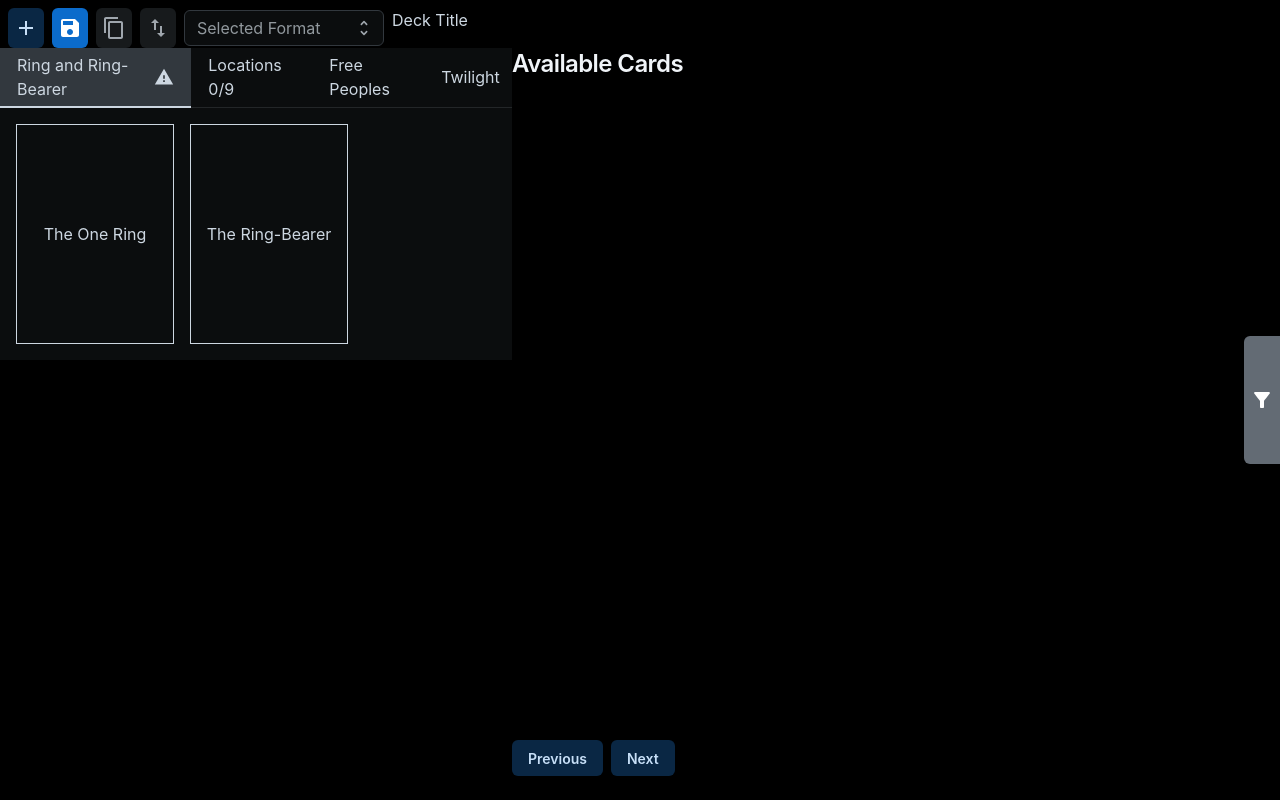
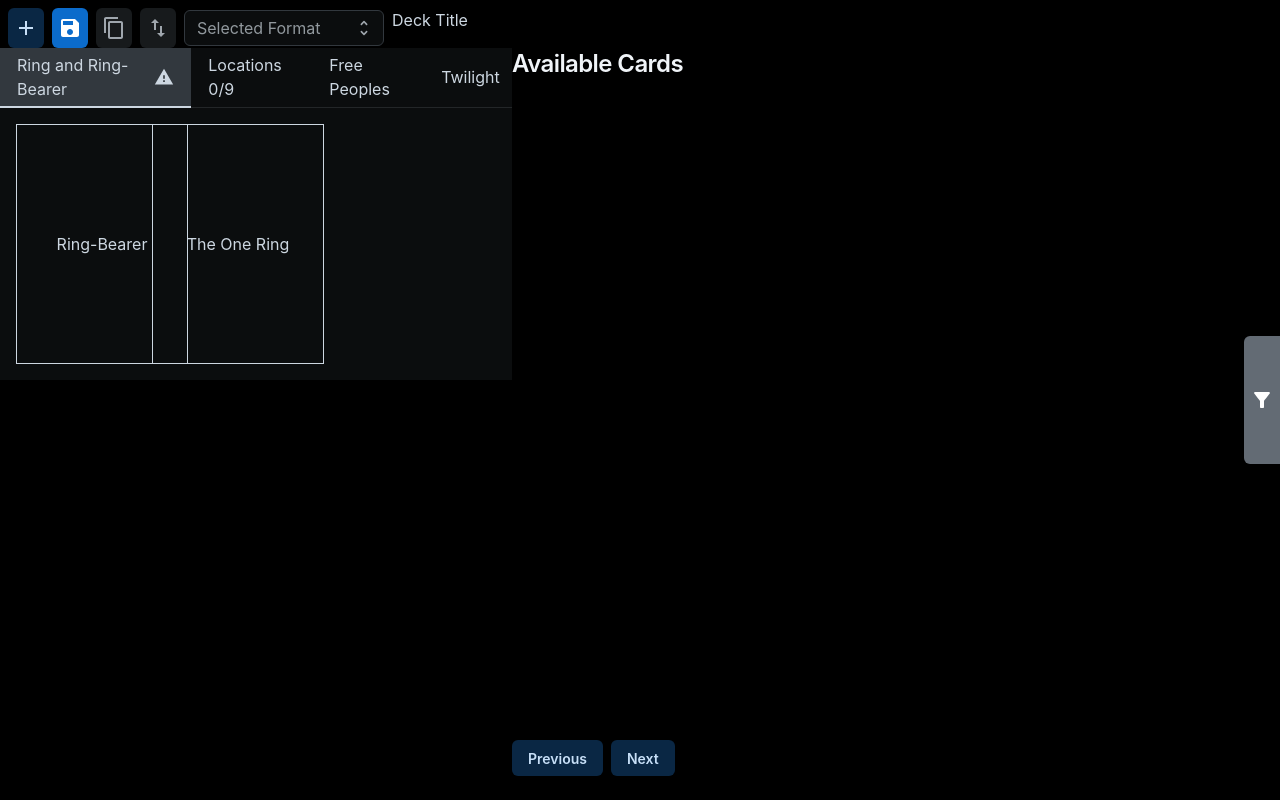
Before and after one commit to nheinbaugh/gemp-lotr-ui, a React (Vite) app: page /decks/new in a window 1280 px wide. Built offline with nearby package versions, Linux system fonts and the light colour scheme.

Commit message:
updated the site and required ones. Time for real work

```diff
--- a/src/common/types/LotrLocations/lotr-location-functions.ts
+++ b/src/common/types/LotrLocations/lotr-location-functions.ts
@@ -1,13 +1,13 @@
 import { LotrLocations } from './lotr-locations.type';
 
 export const createDefaultLocations = (): LotrLocations => ({
-  siteOne: '',
-  siteTwo: '',
-  siteThree: '',
-  siteFour: '',
-  siteFive: '',
-  siteSix: '',
-  siteSeven: '',
-  siteEight: '',
-  siteNine: '',
+  1: '',
+  2: '',
+  3: '',
+  4: '',
+  5: '',
+  6: '',
+  7: '',
+  8: '',
+  9: '',
 });
--- a/src/pages/DeckBuilder/modules/DeckSections/DeckSections.tsx
+++ b/src/pages/DeckBuilder/modules/DeckSections/DeckSections.tsx
@@ -3,7 +3,8 @@
 import { Warning } from '@mui/icons-material';
 import { Deck } from '../../../../common/types/Deck';
 import PlaceholderCard from '../../../../common/components/PlaceholderCard/PlaceholderCard';
-import SiteSection from './components/SiteSectionTab';
+import LocationDeckSection from './components/LocationDeckSection/LocationDeckSection';
+import RingBearerDeckSection from './components/RingBearerDeckSection';
 
 type DeckbuilderProps = {
   currentDeck: Deck;
@@ -47,24 +48,16 @@
           <Tab>Twilight</Tab>
         </TabList>
         <TabPanel value={0}>
-          <Grid display="flex" direction="row" gap="1rem">
-            <PlaceholderCard
-              blueprintId={deck.ringId}
-              placeholder="The One Ring"
-              onSelect={() => filterRequest('ring')}
-            />
-
-            <PlaceholderCard
-              blueprintId={deck.ringbearerId}
-              placeholder="The Ring-Bearer"
-              onSelect={() => filterRequest('ring-bearer')}
-            />
-          </Grid>
+          <RingBearerDeckSection
+            ring={deck.ringId ?? ''}
+            ringBearer={deck.ringbearerId ?? ''}
+            updateFilter={filterRequest}
+          />
         </TabPanel>
         <TabPanel value={1}>
-          <SiteSection
+          <LocationDeckSection
             updateFilteredSites={(siteFilter) =>
-              filterRequest('site', siteFilter.toString())
+              filterRequest('site', siteFilter)
             }
             selectedSites={deck.locations}
           />
--- /dev/null
+++ b/src/pages/DeckBuilder/modules/DeckSections/components/DeckSectionTemplate.tsx
@@ -0,0 +1,35 @@
+import { Grid } from '@mui/joy';
+import PlaceholderCard from '../../../../../common/components/PlaceholderCard/PlaceholderCard';
+import { FilterableDeckSection } from '../types/filterable-deck-section.interface';
+
+interface DeckSectionProps {
+  sections: FilterableDeckSection[];
+  onSectionChange: (section: string) => void;
+}
+
+const getDefaultDeckSectionProps = (): DeckSectionProps => ({
+  sections: [],
+  onSectionChange: () => {},
+});
+
+export default function DeckSectionTemplate(
+  props: DeckSectionProps = getDefaultDeckSectionProps()
+) {
+  const { onSectionChange, sections } = props;
+
+  return (
+    <Grid gap="1rem" container>
+      {(sections ?? []).map((section) => (
+        <Grid md={3} key={section.placeholder}>
+          <PlaceholderCard
+            placeholder={section.placeholder}
+            blueprintId={section.cardId}
+            vertical={section.isVertical}
+            height={section.isVertical ? 240 : 180}
+            onSelect={() => onSectionChange(section.filterName)}
+          />
+        </Grid>
+      ))}
+    </Grid>
+  );
+}
--- /dev/null
+++ b/src/pages/DeckBuilder/modules/DeckSections/components/LocationDeckSection/LocationDeckSection.tsx
@@ -0,0 +1,39 @@
+import { useEffect, useState } from 'react';
+import { LotrLocations } from '../../../../../../common/types/LotrLocations/lotr-locations.type';
+import DeckSectionTemplate from '../DeckSectionTemplate';
+import { FilterableDeckSection } from '../../types/filterable-deck-section.interface';
+import { formatSiteSelections } from './format-site-selections.functions';
+import { getSelectedSiteSectionMappings } from './selected-site-sections';
+
+type LocationDeckSectionProps = {
+  selectedSites: LotrLocations;
+  updateFilteredSites: (siteName: string) => void;
+};
+
+export default function LocationDeckSection(props: LocationDeckSectionProps) {
+  const { updateFilteredSites, selectedSites } = props;
+
+  const [formattedSelections, setFormattedSelections] = useState<
+    FilterableDeckSection[]
+  >([]);
+
+  useEffect(() => {
+    setFormattedSelections(formatSiteSelections(selectedSites));
+  }, [selectedSites, setFormattedSelections]);
+
+  const doSelectionChanged = (section: string) => {
+    const match = getSelectedSiteSectionMappings().find(
+      (l) => l.filterName === section
+    );
+    if (!match) {
+      return;
+    }
+    updateFilteredSites(match.filterName.toString());
+  };
+  return (
+    <DeckSectionTemplate
+      sections={formattedSelections}
+      onSectionChange={doSelectionChanged}
+    />
+  );
+}
--- /dev/null
+++ b/src/pages/DeckBuilder/modules/DeckSections/components/LocationDeckSection/format-site-selections.functions.ts
@@ -0,0 +1,18 @@
+import {
+  LotrLocationNames,
+  LotrLocations,
+} from '../../../../../../common/types/LotrLocations/lotr-locations.type';
+import { FilterableDeckSection } from '../../types/filterable-deck-section.interface';
+
+export const formatSiteSelections = (
+  selections: LotrLocations
+): FilterableDeckSection[] => {
+  return Object.keys(selections).map((key) => {
+    return {
+      placeholder: `Location ${key}`,
+      filterName: key,
+      isVertical: false,
+      cardId: selections[key as unknown as LotrLocationNames],
+    };
+  });
+};
--- /dev/null
+++ b/src/pages/DeckBuilder/modules/DeckSections/components/LocationDeckSection/selected-site-sections.ts
@@ -0,0 +1,58 @@
+import { LotrLocationNames } from '../../../../../../common/types/LotrLocations/lotr-locations.type';
+import { FilterableDeckSection } from '../../types/filterable-deck-section.interface';
+
+const defaults = {
+  cardId: '',
+  isVertical: false,
+};
+
+const selectedSiteSectionMappings: FilterableDeckSection[] = [
+  {
+    placeholder: 'Location 1',
+    filterName: LotrLocationNames.SiteOne.toString(),
+    ...defaults,
+  },
+  {
+    placeholder: 'Location 2',
+    filterName: LotrLocationNames.SiteTwo.toString(),
+    ...defaults,
+  },
+  {
+    placeholder: 'Location 3',
+    filterName: LotrLocationNames.SiteThree.toString(),
+    ...defaults,
+  },
+  {
+    placeholder: 'Location 4',
+    filterName: LotrLocationNames.SiteFour.toString(),
+    ...defaults,
+  },
+  {
+    placeholder: 'Location 5',
+    filterName: LotrLocationNames.SiteFive.toString(),
+    ...defaults,
+  },
+  {
+    placeholder: 'Location 6',
+    filterName: LotrLocationNames.SiteSix.toString(),
+    ...defaults,
+  },
+  {
+    placeholder: 'Location 7',
+    filterName: LotrLocationNames.SiteSeven.toString(),
+    ...defaults,
+  },
+  {
+    placeholder: 'Location 8',
+    filterName: LotrLocationNames.SiteEight.toString(),
+    ...defaults,
+  },
+  {
+    placeholder: 'Location 9',
+    filterName: LotrLocationNames.SiteNine.toString(),
+    ...defaults,
+  },
+];
+
+export const getSelectedSiteSectionMappings = (): FilterableDeckSection[] =>
+  selectedSiteSectionMappings;
--- /dev/null
+++ b/src/pages/DeckBuilder/modules/DeckSections/components/RingBearerDeckSection.tsx
@@ -0,0 +1,61 @@
+import { useEffect, useState } from 'react';
+import { FilterableDeckSection } from '../types/filterable-deck-section.interface';
+import DeckSectionTemplate from './DeckSectionTemplate';
+
+const sections: FilterableDeckSection[] = [
+  {
+    placeholder: 'Ring-Bearer',
+    filterName: 'ring-bearer',
+    cardId: '',
+    isVertical: true,
+  },
+  {
+    placeholder: 'The One Ring',
+    filterName: 'ring',
+    cardId: '',
+    isVertical: true,
+  },
+];
+
+const getDefaultDeckSectionProps = (): FilterableDeckSection[] => sections;
+
+interface RingBearerDeckSectionProps {
+  ring: string;
+  ringBearer: string;
+  updateFilter: (filterName: string) => void;
+}
+
+export default function RingBearerDeckSection(
+  props: RingBearerDeckSectionProps
+) {
+  const { ring, ringBearer, updateFilter } = props;
+
+  const [formattedSections, setFormattedSections] =
+    useState<FilterableDeckSection[]>(sections);
+
+  useEffect(() => {
+    const formatted = getDefaultDeckSectionProps().map((section) => {
+      if (section.filterName === 'ring') {
+        return {
+          ...section,
+          cardId: ring,
+        };
+      }
+      if (section.filterName === 'ring-bearer') {
+        return {
+          ...section,
+          cardId: ringBearer,
+        };
+      }
+      return false;
+    });
+    setFormattedSections(formatted.filter(Boolean) as FilterableDeckSection[]);
+  }, [ring, ringBearer, setFormattedSections]);
+
+  return (
+    <DeckSectionTemplate
+      sections={formattedSections}
+      onSectionChange={updateFilter}
+    />
+  );
+}
--- a/src/pages/DeckBuilder/modules/DeckSections/components/SiteSectionTab.tsx
+++ /dev/null
@@ -1,69 +0,0 @@
-import { Grid } from '@mui/joy';
-import PlaceholderCard from '../../../../../common/components/PlaceholderCard/PlaceholderCard';
-import {
-  LotrLocationNames,
-  LotrLocations,
-} from '../../../../../common/types/LotrLocations/lotr-locations.type';
-
-type SiteSelectionTabProps = {
-  selectedSites: LotrLocations;
-  updateFilteredSites: (siteName: number) => void;
-};
-
-const locations = [
-  {
-    title: 'Location 1',
-    site: LotrLocationNames.SiteOne,
-  },
-  {
-    title: 'Location 2',
-    site: LotrLocationNames.SiteTwo,
-  },
-  {
-    title: 'Location 3',
-    site: LotrLocationNames.SiteThree,
-  },
-  {
-    title: 'Location 4',
-    site: LotrLocationNames.SiteFour,
-  },
-  {
-    title: 'Location 5',
-    site: LotrLocationNames.SiteFive,
-  },
-  {
-    title: 'Location 6',
-    site: LotrLocationNames.SiteSix,
-  },
-  {
-    title: 'Location 7',
-    site: LotrLocationNames.SiteSeven,
-  },
-  {
-    title: 'Location 8',
-    site: LotrLocationNames.SiteEight,
-  },
-  {
-    title: 'Location 9',
-    site: LotrLocationNames.SiteNine,
-  },
-];
-
-export default function SiteSection(props: SiteSelectionTabProps) {
-  const { updateFilteredSites, selectedSites } = props;
-  return (
-    <Grid gap="1rem" container>
-      {locations.map((location) => (
-        <Grid md={3} key={location.site}>
-          <PlaceholderCard
-            placeholder={location.title}
-            blueprintId={selectedSites[location.site]}
-            vertical={false}
-            height={180}
-            onSelect={() => updateFilteredSites(location.site)}
-          />
-        </Grid>
-      ))}
-    </Grid>
-  );
-}
--- /dev/null
+++ b/src/pages/DeckBuilder/modules/DeckSections/components/TwilightDeckSection.tsx
@@ -0,0 +1,4 @@
+
+export default function TwilightDeckSection() {
+  return <span>this is a card gallery</span>;
+}
--- /dev/null
+++ b/src/pages/DeckBuilder/modules/DeckSections/types/filterable-deck-section.interface.ts
@@ -0,0 +1,6 @@
+export interface FilterableDeckSection {
+  placeholder: string;
+  filterName: string;
+  cardId: string;
+  isVertical: boolean;
+}
```
Also changed, not shown: src/pages/DeckBuilder/modules/DeckSections/components/FreePeopleDeckSection.tsx (added).
